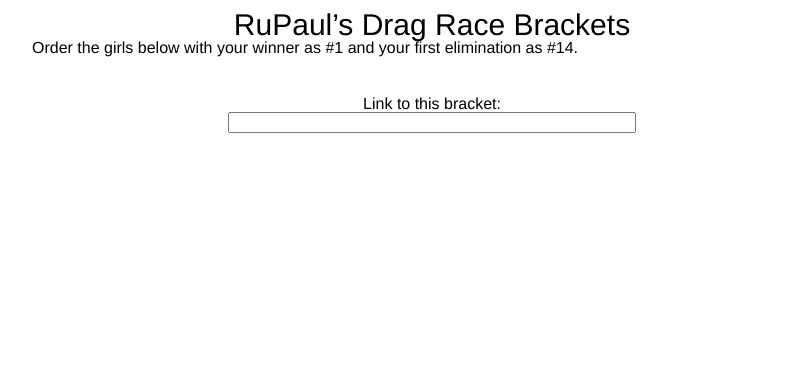
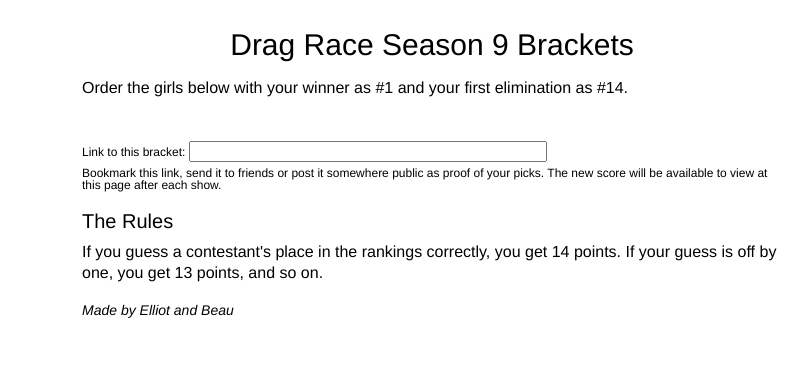
Before and after one commit to ejb/dragrace9, a plain HTML site: page index.html in a window 1280 px wide. Shown: the whole page, without its empty margins (208-1016 px from the left). Drawn offline with nearby package versions, Linux system fonts and the light colour scheme; no server answers.

Commit message:
More copy

```diff
--- a/css/main.css
+++ b/css/main.css
@@ -1,5 +1,5 @@
 header, main {
-    max-width: 800px;
+    max-width: 700px;
     padding: 10px;
     margin: auto;
 
@@ -10,7 +10,15 @@ h1 {
     font-size: 30px;
     font-weight: 500;
     text-align: center;
+    margin: 20px 0;
 }
+
+h2 {
+    font-size: 20px;
+    font-weight: 500;
+    margin-bottom: 10px;
+}
+
 
 .my-girls {
     list-style-type: decimal;
@@ -39,10 +47,22 @@ h1 {
 }
 
 .permalink-holder {
-    text-align: center;
     margin-top: 20px;
+    font-size: 12px;
 }
 
 .permalink {
     width: 50%;
+    margin: 5px 0;
 }
+
+.rules {
+    margin: 20px 0;
+    line-height: 1.3em;
+}
+
+footer {
+    font-style: italic;
+    font-size: 14px;
+    margin-bottom: 40px;
+}
--- a/index.html
+++ b/index.html
@@ -21,7 +21,7 @@
         <![endif]-->
 
         <header>
-            <h1>RuPaul’s Drag Race Brackets</h1>
+            <h1>Drag Race Season 9 Brackets</h1>
             <p>Order the girls below with your winner as #1 and your first elimination as #14.</p>
         </header>
 
@@ -30,9 +30,23 @@
             <ol class="my-girls"></ol>
 
             <div class="permalink-holder">
-                Link to this bracket:<br/>
-                <input class="permalink" readOnly />
+                <p>Link to this bracket: <input class="permalink" readOnly /></p>
+                <p>Bookmark this link, send it to friends or post it somewhere public as proof of your picks. The new score will be available to view at this page after each show.</p>
             </div>
+
+            <section class="rules">
+
+                <h2>The Rules</h2>
+
+                <p>If you guess a contestant's place in the rankings correctly, you get 14 points. If your guess is off by one, you get 13 points, and so on.</p>
+
+            </section>
+
+            <footer>
+
+                <p>Made by Elliot and Beau</p>
+
+            </footer>
 
         </main>
 
--- a/js/main.js
+++ b/js/main.js
@@ -7,7 +7,7 @@ function ladiesStartYourEngines(girls) {
 
     girls.forEach(function(girl, i) {
         girl.id = girl.rowNumber;
-        girl.code = 'rkezqtxlnpmwa'[i];
+        girl.code = 'rkezqtxlnpmwayd'[i];
     });
 
     if (window.location.hash) {
@@ -23,21 +23,32 @@ function ladiesStartYourEngines(girls) {
     var drag = dragula([$('.my-girls')[0]]);
     drag.on('dragend', function() {
         girls = bringBackMyGirls(girls);
-        var code = girls.map(function(girl) {
-            return girl.code;
-        }).join('');
-        window.location.hash = code;
-        updatePermalink();
+        updateApp(girls);
         // updateScores(girls);
     });
 
+    updateApp(girls);
+}
+
+function updateApp(girls) {
+    var code = girls.map(function(girl) {
+        return girl.code;
+    }).join('');
+    window.location.hash = code;
     updatePermalink();
+
+    console.log(girls)
 
 }
 
 function buildMarkup(girls) {
     var list = girls.map(function(girl) {
-        return '<li class="girl" data-id="' + girl.id +'">' + girl.contestant + '</li>';
+        var outcome = '';
+        if (girl.outcome > 0) {
+            outcome = '(' + girl.outcome + 'th place)';
+        }
+        console.log(girl, girl.outcome, outcome)
+        return '<li class="girl" data-id="' + girl.id +'">' + girl.contestant + ' ' + outcome + '</li>';
     });
     return list.join('');
 }
```
